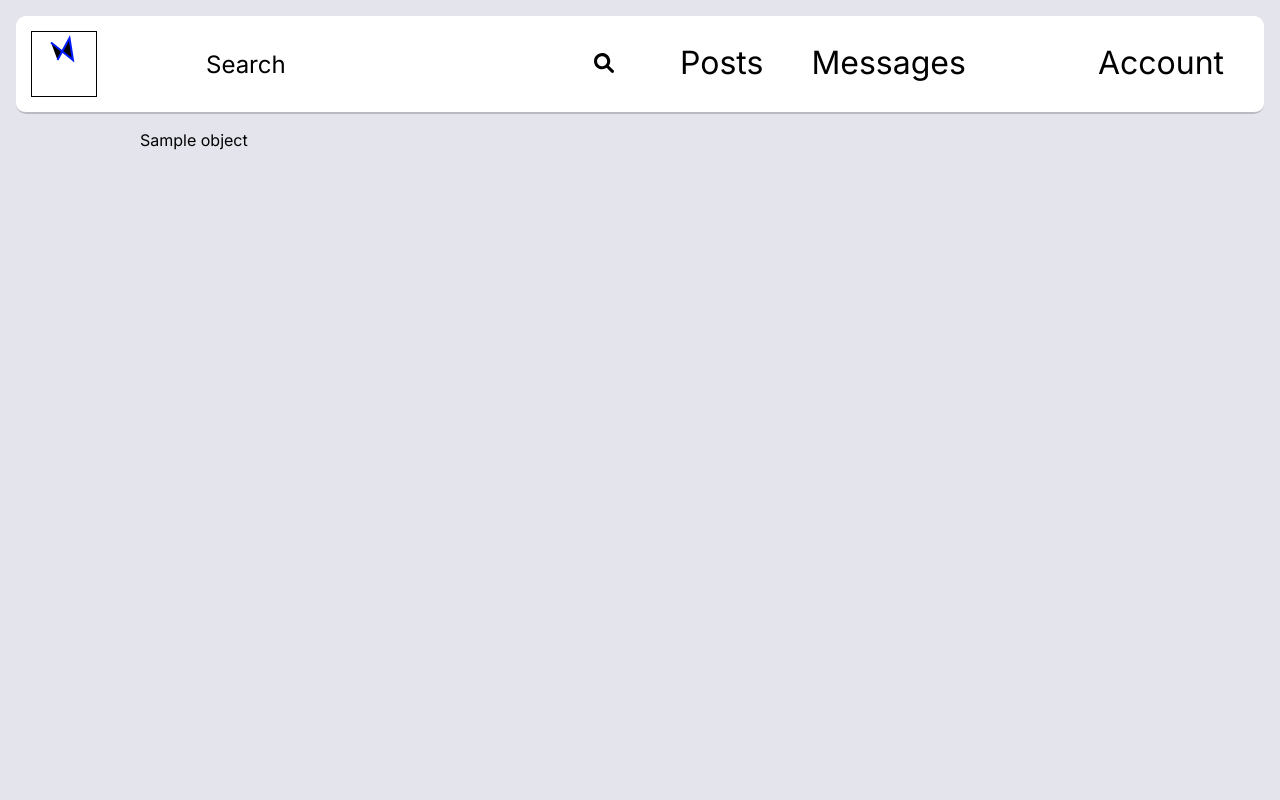
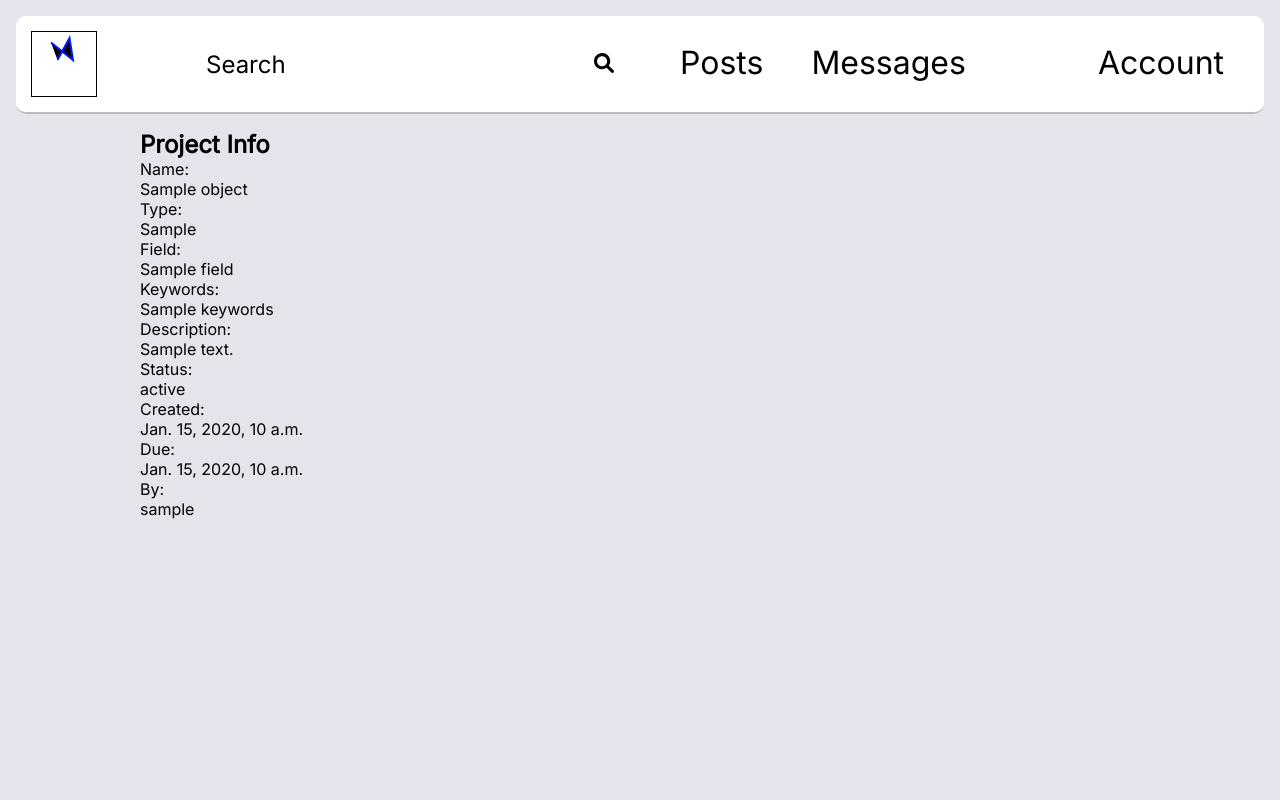
Before and after one commit to Marian-Hristov/django-academic-showcase, a Django app: template item_catalog/templates/item_catalog/projects/project_detail.html in a window 1280 px wide. Run offline with Django 4.2, Linux system fonts and the light colour scheme; the template is opened without the code that fills it: most values are stand-ins (such as "Sample title", 1, 10 or a date in 2020).

Commit message:
starting to make detail/update/delete views for projects

```diff
--- /dev/null
+++ b/item_catalog/templates/item_catalog/projects/project_delete.html
@@ -0,0 +1,4 @@
+{% extends 'base.html' %}
+{% block content %}
+
+{% endblock content %}
--- a/item_catalog/templates/item_catalog/projects/project_detail.html
+++ b/item_catalog/templates/item_catalog/projects/project_detail.html
@@ -1,4 +1,42 @@
 {% extends 'base.html' %}
 {% block content %}
-<p>{{ object.name }}</p>
+<div class="project">
+    <h2>Project Info</h2>
+    <div class="project-info-attr">
+        <p class="attr-name">Name:</p>
+        <p class="attr-value">{{ object.name }}</p>
+    </div>
+    <div class="project-info-attr">
+        <p class="attr-name">Type:</p>
+        <p class="attr-value">{{ object.project_type }}</p>
+    </div>
+    <div class="project-info-attr">
+        <p class="attr-name">Field:</p>
+        <p class="attr-value">{{ object.field }}</p>
+    </div>
+    <div class="project-info-attr">
+        <p class="attr-name">Keywords:</p>
+        <p class="attr-value">{{ object.keywords }}</p>
+    </div>
+    <div class="project-info-attr">
+        <p class="attr-name">Description:</p>
+        <p class="attr-value">{{ object.description }}</p>
+    </div>
+    <div class="project-info-attr">
+        <p class="attr-name">Status:</p>
+        <p class="attr-value">{{ object.status }}</p>
+    </div>
+    <div class="project-info-attr">
+        <p class="attr-name">Created:</p>
+        <p class="attr-value">{{ object.creation_date }}</p>
+    </div>
+    <div class="project-info-attr">
+        <p class="attr-name">Due:</p>
+        <p class="attr-value">{{ object.due_date }}</p>
+    </div>
+    <div class="project-info-attr">
+        <p class="attr-name">By:</p>
+        <p class="attr-value">{{ object.user.user.username }}</p>
+    </div>
+</div>
 {% endblock content %}
--- a/item_catalog/templates/item_catalog/projects/project_list.html
+++ b/item_catalog/templates/item_catalog/projects/project_list.html
@@ -13,7 +13,7 @@
 <div class="user-projects">
     {% for project in object_list %}
         <div class="project-container">
-            <p>{{ project.name }}</p>
+            <a href="{% url 'project-detail' user.username project.id %}">{{ project.name }}</a>
         <div>
     {% empty %}
         <p>No projects yet</p>
--- a/item_catalog/urls.py
+++ b/item_catalog/urls.py
@@ -9,6 +9,6 @@ urlpatterns = [
     path('post/<int:pk>/delete', views.PostDeleteView.as_view(), name='post-delete'),
     path('post/<int:pk>/like/<str:action>', views.likeView, name="post-like"),
     path('projects/personal/<str:username>', views.ProjectListView.as_view(), name="projects"),
-    path('projects/personal/<str:username>/project/<int:pk>', views.ProjectListView.as_view(), name="project-detail"),
+    path('projects/personal/<str:username>/project/<int:pk>', views.ProjectDetailView.as_view(), name="project-detail"),
     path('projects/create/<str:username>', views.ProjectCreateView.as_view(), name="project-create"),
 ]
```
Also changed, not shown: item_catalog/static/css/projects.css (+8 -0 lines), item_catalog/templates/item_catalog/projects/project_update.html (added).
